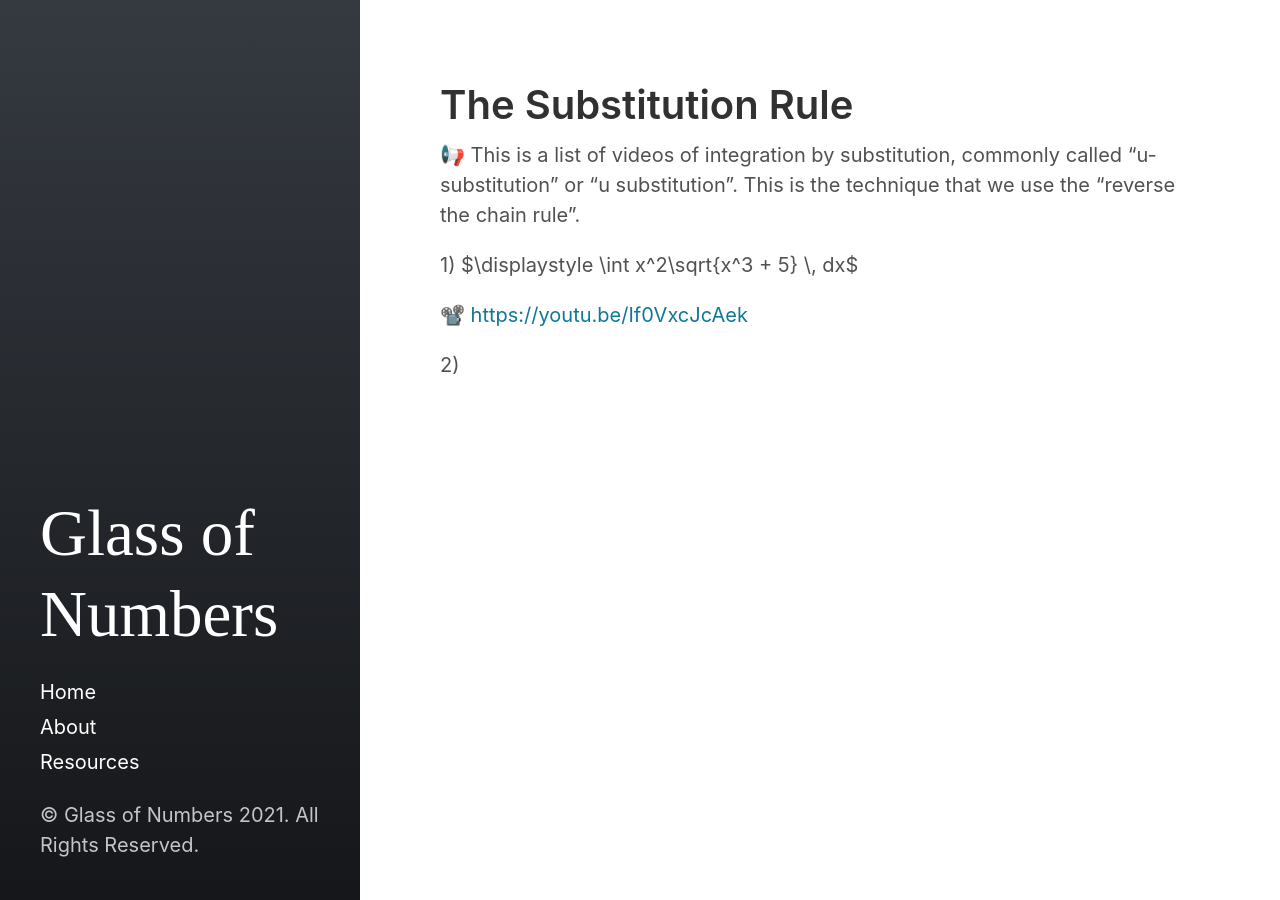
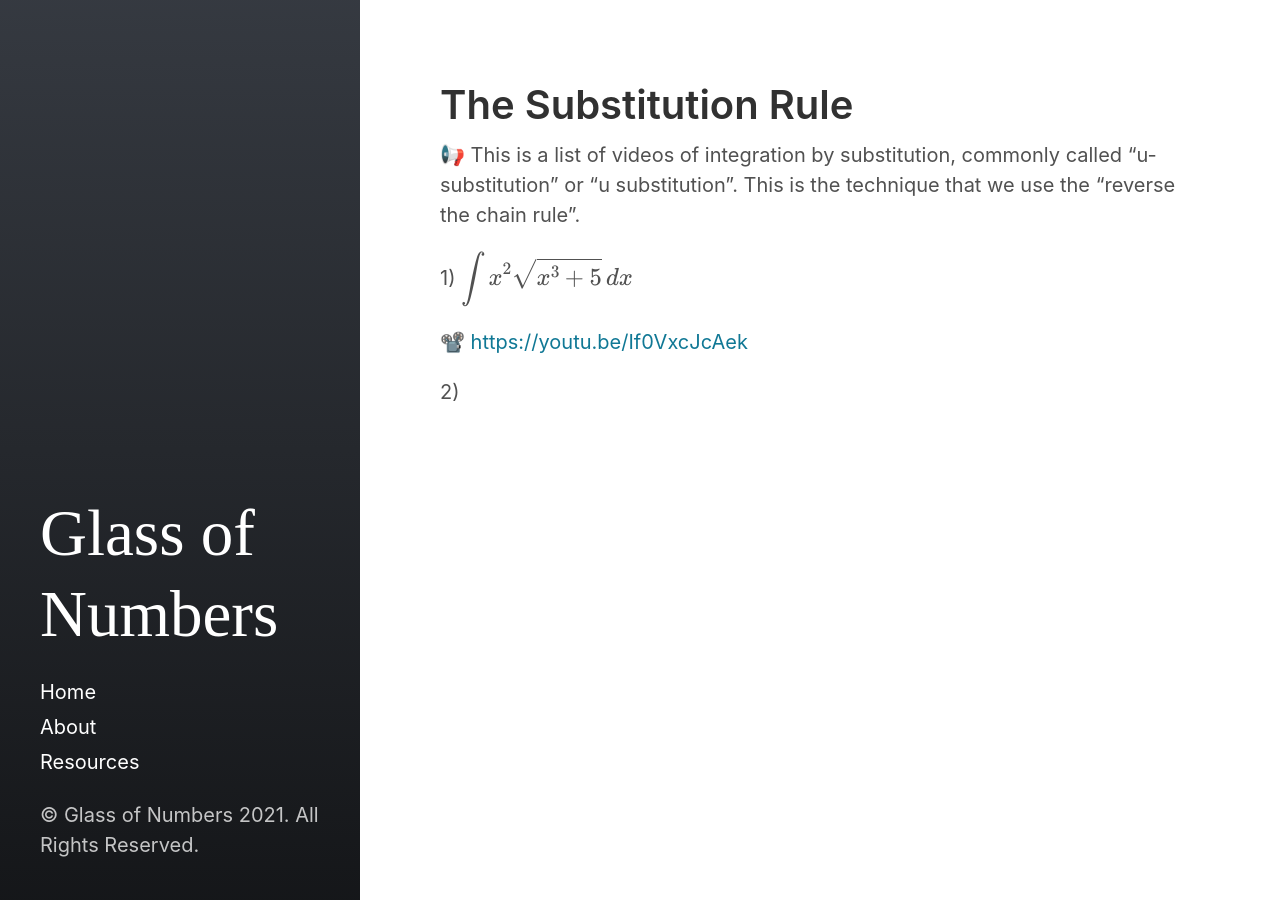
Before and after one commit to mokcak/mokcak.github.io, a Jekyll site: the page built from category/videos/calculus/substitution_rule.md, in a window 1280 px wide. Built offline with Jekyll 4.4.1, drawn with Linux system fonts in a browser that asks for light colours; formulas are drawn with MathJax 3.

```diff
--- a/category/videos/calculus/substitution_rule.md
+++ b/category/videos/calculus/substitution_rule.md
@@ -5,7 +5,7 @@ title: The Substitution Rule
 
 📢 This is a list of videos of integration by substitution, commonly called "u-substitution" or "u substitution". This is the technique that we use the "reverse the chain rule".
 
-1) $\displaystyle \int x^2\sqrt{x^3 + 5} \, dx$
+1) $$\displaystyle \int x^2\sqrt{x^3 + 5} \, dx$$
 
 📽️ <a href="https://youtu.be/If0VxcJcAek" target="_blank">https://youtu.be/If0VxcJcAek</a>
 
```
